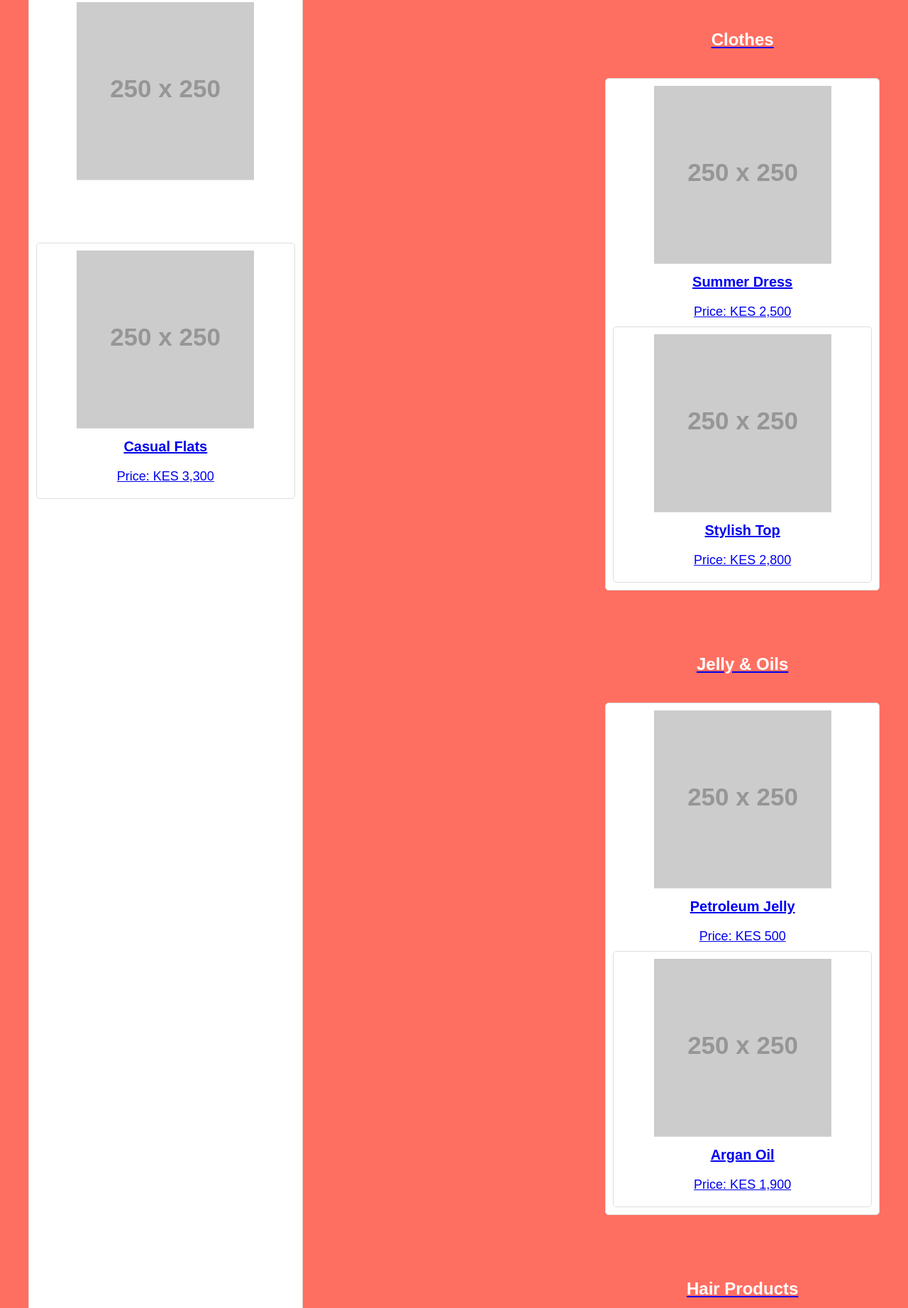
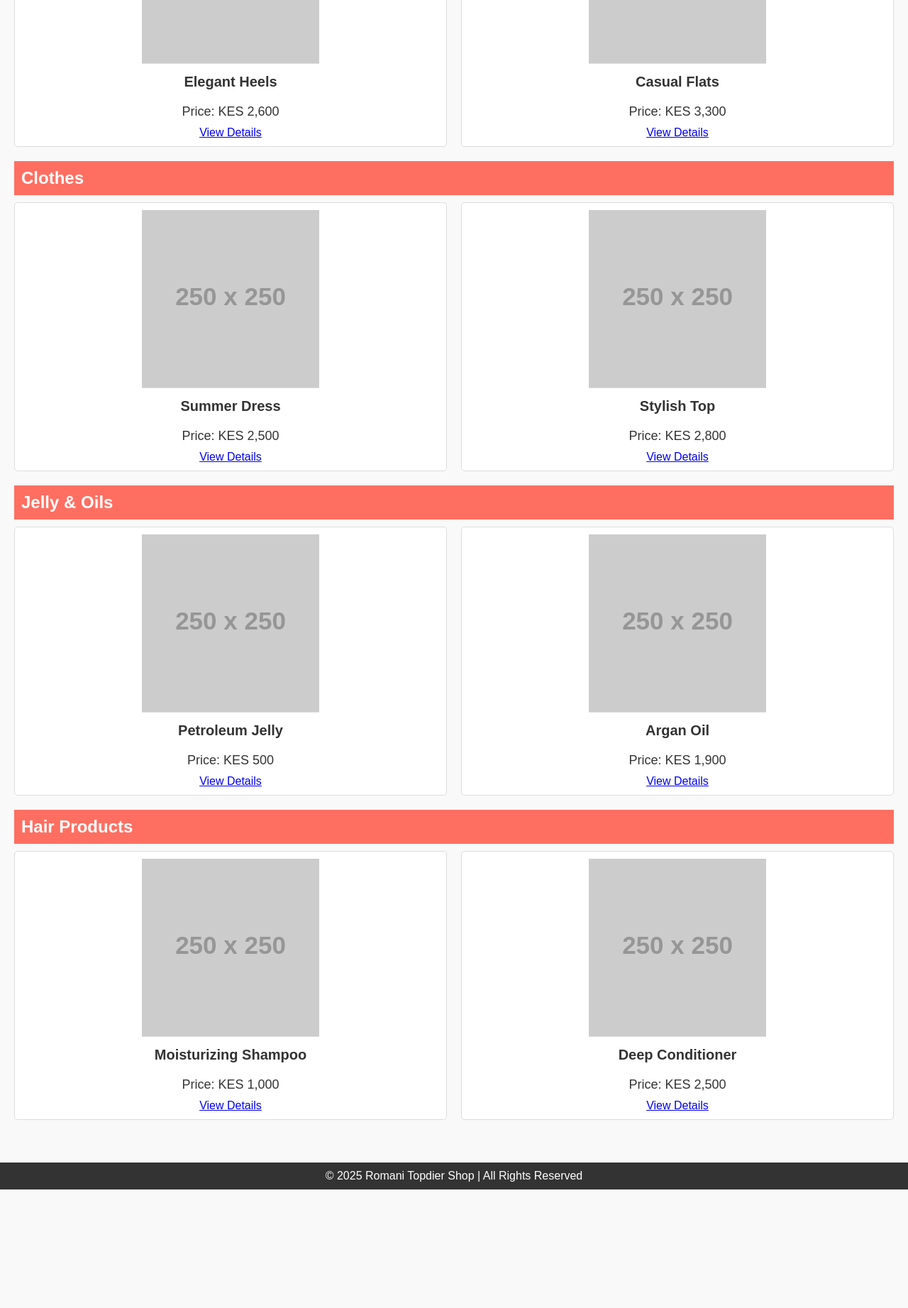
Before and after one commit to ChetiRaw/Elegant-Emporium, a plain HTML site: page index.html in a window 1280 px wide. Shown: the part 447-2290 px from the top of the page at 71% size. After the commit the page ends 2123 px from the top, so only its background shows below. Drawn offline with nearby package versions, Linux system fonts and the light colour scheme; placeholder pictures from the web are drawn by us.

Commit message:
Add files via upload
Signed-off-by: ChetiRaw <154528623+ChetiRaw@users.noreply.github.com>

```diff
--- a/index.html
+++ b/index.html
@@ -1,10 +1,10 @@
 <!DOCTYPE html>
 <html lang="en">
 <head>
-  href="https://cdnjs.cloudflare.com/ajax/libs/animate.css/4.1.1/animate.min.css"
     <meta charset="UTF-8">
     <meta name="viewport" content="width=device-width, initial-scale=1.0">
     <title>Romani Topdier Shop</title>
+    <link rel="stylesheet" href="https://cdnjs.cloudflare.com/ajax/libs/animate.css/4.1.1/animate.min.css">
     <style>
         body {
             font-family: Arial, sans-serif;
@@ -13,40 +13,50 @@
             background-color: #f9f9f9;
             color: #333;
         }
+
         header {
             background-color: #ff6f61;
             color: white;
             padding: 20px;
             text-align: center;
+            animation: fadeIn 2s ease-in-out;
         }
+
         header h1 {
             margin: 0;
             font-size: 36px;
         }
+
         header p {
             margin-top: 5px;
             font-size: 18px;
         }
+
         nav {
             display: flex;
             justify-content: center;
             background-color: #333;
         }
+
         nav a {
             color: white;
             text-decoration: none;
             padding: 15px 20px;
             font-size: 18px;
         }
+
         nav a:hover {
             background-color: #ff6f61;
         }
+
         .container {
             padding: 20px;
         }
+
         .category {
             margin: 20px 0;
         }
+
         .category h2 {
             background-color: #ff6f61;
             color: white;
@@ -54,67 +64,13 @@
             font-size: 24px;
             margin-bottom: 10px;
         }
+
         .products {
             display: grid;
             grid-template-columns: repeat(auto-fit, minmax(250px, 1fr));
             gap: 20px;
         }
-        .product {
-            background-color: white;
-            border: 1px solid #ddd;
-            border-radius: 5px;
-            overflow: hidden;
-            text-align: center;
-            padding: 10px;
-        }
-        .product img {
-            max-width: 100%;
-            height: auto;
-            border-bottom: 1px solid #ddd;
-        }
-        .product h3 {
-            margin-top: 10px;
-            font-size: 20px;
-        }
-        .product p {
-            font-size: 18px;
-            margin: 10px 0;
-        }
-        footer {
-            background-color: #333;
-            color: white;
-            text-align: center;
-            padding: 10px 0;
-            margin-top: 20px;
-        }
-        footer p {
-            margin: 0;
-        }
-    </style>@keyframes fadeIn {
-    0% {
-        opacity: 0;
-    }
-    100% {
-        opacity: 1;
-    }
-}
 
-header {
-    animation: fadeIn 2s ease-in-out;
-}
-.product {
-    background-color: white;
-    border: 1px solid #ddd;
-    border-radius: 5px;
-    overflow: hidden;
-    text-align: center;
-    padding: 10px;
-    transition: transform 0.3s ease-in-out;
-}
-
-.product:hover {
-    transform: scale(1.1); /* Enlarges the product card when hovered */
-}
         .product {
             background-color: white;
             border: 1px solid #ddd;
@@ -125,10 +81,40 @@ header {
             transition: background-color 0.3s ease, transform 0.3s ease;
         }
 
+        .product img {
+            max-width: 100%;
+            height: auto;
+            border-bottom: 1px solid #ddd;
+        }
+
+        .product h3 {
+            margin-top: 10px;
+            font-size: 20px;
+        }
+
+        .product p {
+            font-size: 18px;
+            margin: 10px 0;
+        }
+
         .product:hover {
-    background-color: #ff6f61; /* Change background color on hover */
-    transform: scale(1.05); /* Slightly enlarge the product card */
+            background-color: #ff6f61;
+            transform: scale(1.05);
         }
+
+        footer {
+            background-color: #333;
+            color: white;
+            text-align: center;
+            padding: 10px 0;
+            margin-top: 20px;
+        }
+
+        footer p {
+            margin: 0;
+        }
+
+        /* Loader */
         .loader {
             position: fixed;
             top: 0;
@@ -160,10 +146,18 @@ header {
             }
         }
 
+        @keyframes fadeIn {
+            0% {
+                opacity: 0;
+            }
+            100% {
+                opacity: 1;
+            }
+        }
+    </style>
 </head>
 <body>
-    <header>
-        <<div class="loader">
+    <div class="loader">
         <div class="spinner"></div>
     </div>
 
@@ -171,12 +165,14 @@ header {
         <h1>Welcome to Romani Topdier Shop</h1>
         <p>Your ultimate destination for Women’s Shoes, Clothes, Oils, and Hair Products</p>
     </header>
+
     <nav>
         <a href="#shoes">Shoes</a>
         <a href="#clothes">Clothes</a>
         <a href="#oils">Jelly & Oils</a>
         <a href="#hair">Hair Products</a>
     </nav>
+
     <div class="container">
         <!-- Shoes Section -->
         <div id="shoes" class="category">
@@ -186,16 +182,17 @@ header {
                     <img src="https://via.placeholder.com/250" alt="Shoes">
                     <h3>Elegant Heels</h3>
                     <p>Price: KES 2,600</p>
-                    <a href=https://www.alibaba.com/product-detail/Elegant-Pretty-Heels-Women-Shoes-Customize_1600794009355.html?spm=a2700.galleryofferlist.normal_offer.d_image.5f6013a06LPoXc
+                    <a href="https://www.alibaba.com/product-detail/Elegant-Pretty-Heels-Women-Shoes-Customize_1600794009355.html?spm=a2700.galleryofferlist.normal_offer.d_image.5f6013a06LPoXc" target="_blank">View Details</a>
                 </div>
                 <div class="product">
                     <img src="https://via.placeholder.com/250" alt="Shoes">
                     <h3>Casual Flats</h3>
                     <p>Price: KES 3,300</p>
-                    <a href=https://www.alibaba.com/product-detail/Thick-soled-daddy-shoes-for-women_1601290006868.html?spm=a2700.galleryofferlist.normal_offer.d_image.686313a0B2AQ3M
+                    <a href="https://www.alibaba.com/product-detail/Thick-soled-daddy-shoes-for-women_1601290006868.html?spm=a2700.galleryofferlist.normal_offer.d_image.686313a0B2AQ3M" target="_blank">View Details</a>
                 </div>
             </div>
         </div>
+
         <!-- Clothes Section -->
         <div id="clothes" class="category">
             <h2>Clothes</h2>
@@ -204,16 +201,17 @@ header {
                     <img src="https://via.placeholder.com/250" alt="Dress">
                     <h3>Summer Dress</h3>
                     <p>Price: KES 2,500</p>
-                    <a href=https://www.alibaba.com/product-detail/Women-Summer-Dress-Floral-Print-Robe_62471410030.html?spm=a2700.galleryofferlist.normal_offer.d_image.19d213a0aqGkqJ
+                    <a href="https://www.alibaba.com/product-detail/Women-Summer-Dress-Floral-Print-Robe_62471410030.html?spm=a2700.galleryofferlist.normal_offer.d_image.19d213a0aqGkqJ" target="_blank">View Details</a>
                 </div>
                 <div class="product">
                     <img src="https://via.placeholder.com/250" alt="Top">
                     <h3>Stylish Top</h3>
                     <p>Price: KES 2,800</p>
-                    <a href=https://www.alibaba.com/product-detail/Plus-Size-Long-dress-women-Lady_1601218231462.html?spm=a2700.galleryofferlist.p_offer.d_image.d2e813a0TnWEyU&s=p
+                    <a href="https://www.alibaba.com/product-detail/Plus-Size-Long-dress-women-Lady_1601218231462.html?spm=a2700.galleryofferlist.p_offer.d_image.d2e813a0TnWEyU&s=p" target="_blank">View Details</a>
                 </div>
             </div>
         </div>
+
         <!-- Oils Section -->
         <div id="oils" class="category">
             <h2>Jelly & Oils</h2>
@@ -222,16 +220,17 @@ header {
                     <img src="https://via.placeholder.com/250" alt="Jelly">
                     <h3>Petroleum Jelly</h3>
                     <p>Price: KES 500</p>
-                    <a href=https://www.alibaba.com/product-detail/Premium-Customizable-100ml-OEM-Body-Cream_62231638094.html?spm=a2700.galleryofferlist.normal_offer.d_image.251013a0aWOQfK
+                    <a href="https://www.alibaba.com/product-detail/Premium-Customizable-100ml-OEM-Body-Cream_62231638094.html?spm=a2700.galleryofferlist.normal_offer.d_image.251013a0aWOQfK" target="_blank">View Details</a>
                 </div>
                 <div class="product">
                     <img src="https://via.placeholder.com/250" alt="Oil">
                     <h3>Argan Oil</h3>
                     <p>Price: KES 1,900</p>
-                    <a href=https://www.alibaba.com/product-detail/Private-Label-Natural-Moisturizing-Brightening-Whitening_1601253465486.html?spm=a2700.galleryofferlist.normal_offer.d_image.176213a0V2lQ6G
+                    <a href="https://www.alibaba.com/product-detail/Private-Label-Natural-Moisturizing-Brightening-Whitening_1601253465486.html?spm=a2700.galleryofferlist.normal_offer.d_image.176213a0V2lQ6G" target="_blank">View Details</a>
                 </div>
             </div>
         </div>
+
         <!-- Hair Products Section -->
         <div id="hair" class="category">
             <h2>Hair Products</h2>
@@ -240,19 +239,26 @@ header {
                     <img src="https://via.placeholder.com/250" alt="Shampoo">
                     <h3>Moisturizing Shampoo</h3>
                     <p>Price: KES 1,000</p>
-                    <a href= https://www.alibaba.com/product-detail/Private-Label-Hair-Shampoo-and-Conditioner_1600870377015.html?spm=a2700.details.you_may_like.3.68f7654841CVTy
+                    <a href="https://www.alibaba.com/product-detail/Private-Label-Hair-Shampoo-and-Conditioner_1600870377015.html?spm=a2700.details.you_may_like.3.68f7654841CVTy" target="_blank">View Details</a>
                 </div>
                 <div class="product">
                     <img src="https://via.placeholder.com/250" alt="Conditioner">
                     <h3>Deep Conditioner</h3>
                     <p>Price: KES 2,500</p>
-                    <a href=https://www.alibaba.com/product-detail/China-Wholesale-2024-New-Style-Mid_1601294290720.html?spm=a2700.galleryofferlist.p_offer.d_image.1db413a0yeAh9D&s=p
+                    <a href="https://www.alibaba.com/product-detail/China-Wholesale-2024-New-Style-Mid_1601294290720.html?spm=a2700.galleryofferlist.p_offer.d_image.1db413a0yeAh9D&s=p" target="_blank">View Details</a>
                 </div>
             </div>
         </div>
     </div>
+
     <footer>
         <p>&copy; 2025 Romani Topdier Shop | All Rights Reserved</p>
     </footer>
+
+    <script>
+        window.addEventListener('load', function() {
+            document.querySelector('.loader').style.display = 'none';
+        });
+    </script>
 </body>
 </html>
```
Lines whose indentation alone changed are shown as unchanged.
